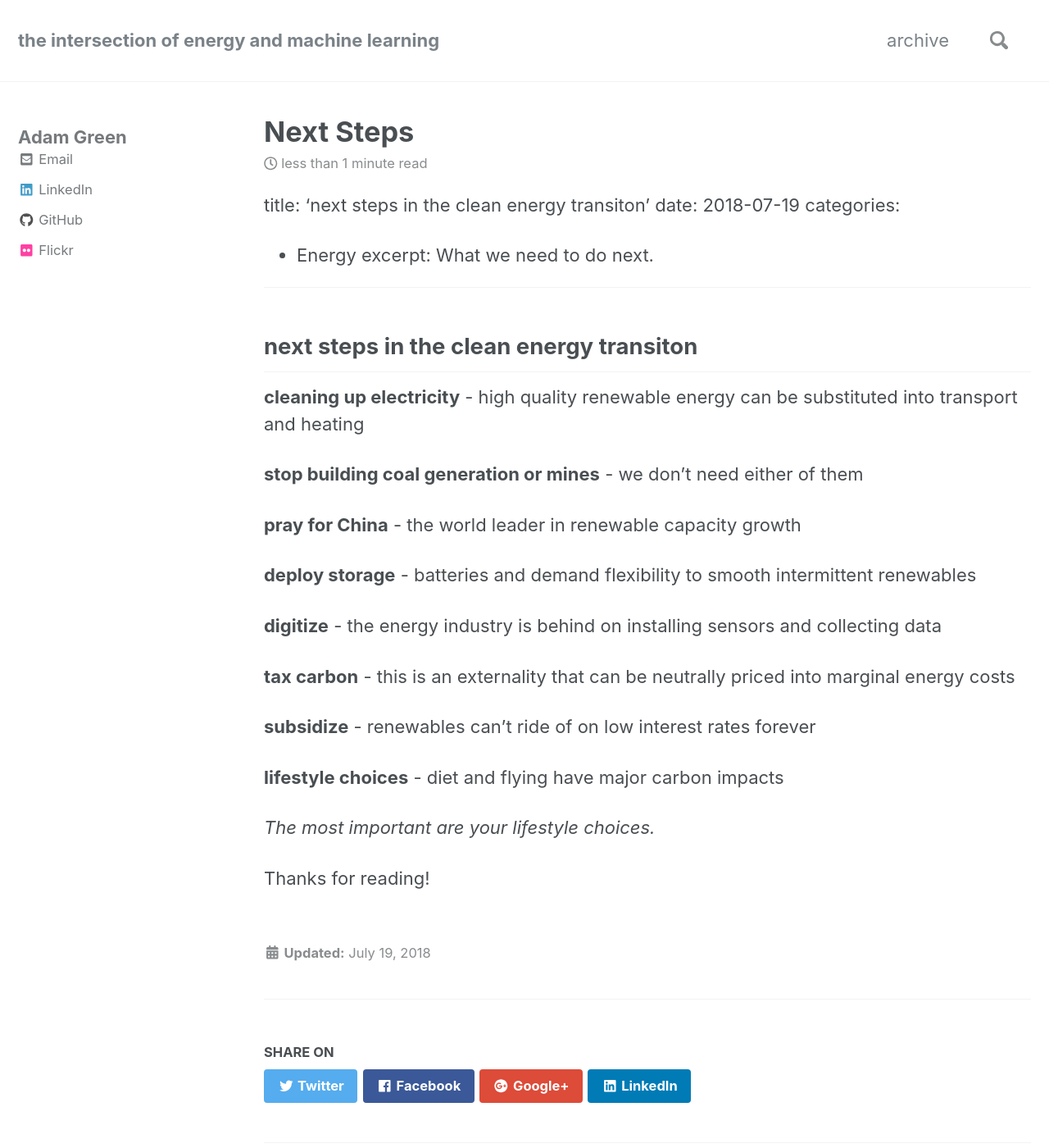
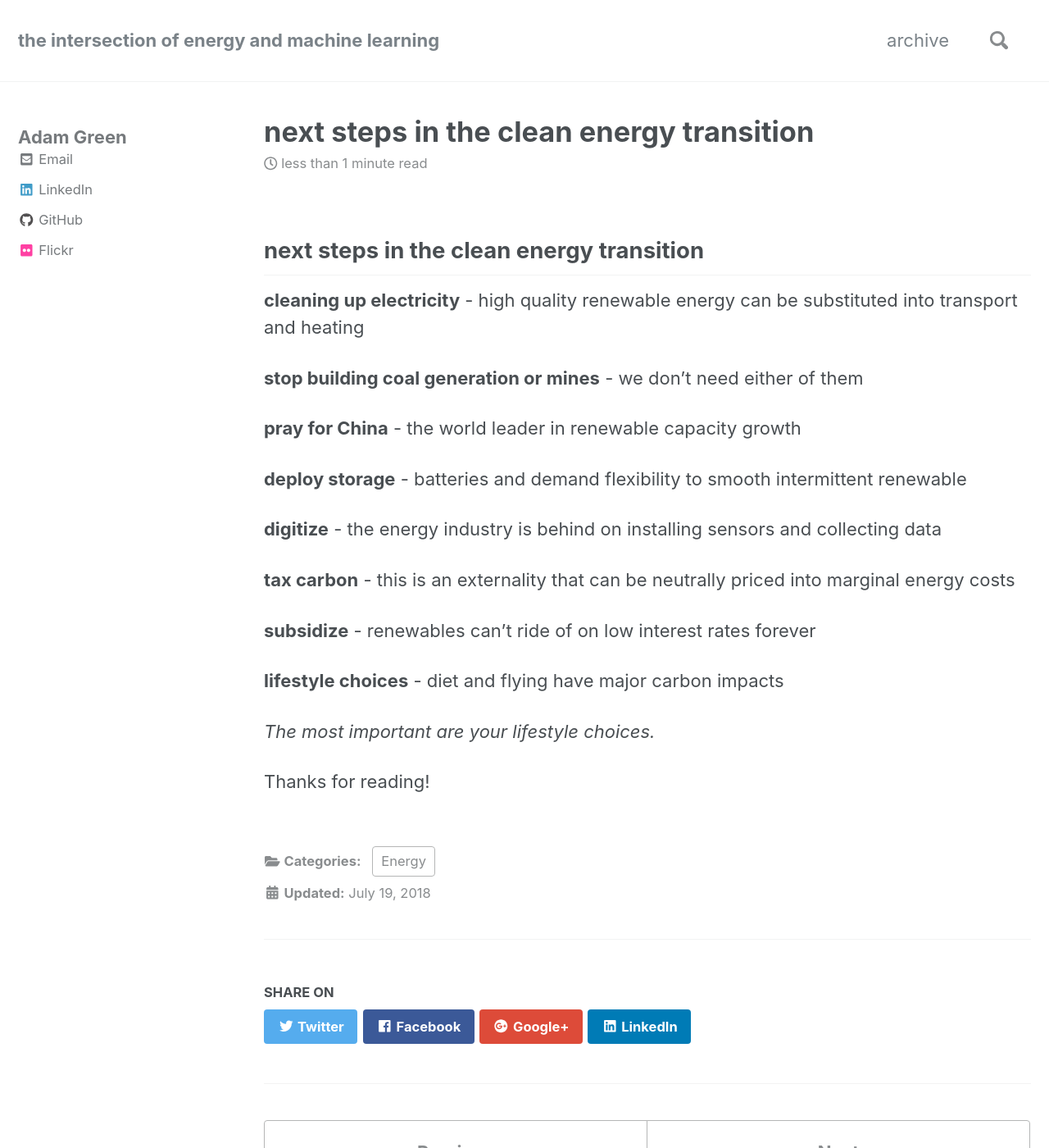
Before and after one commit to ADGEfficiency/adgefficiency.github.io, a Jekyll site: the page built from _posts/2018-07-19-next-steps.md, in a window 1280 px wide and 1400 px high. Shown: the whole window at 82% size. Built offline with Jekyll 4.4.1, drawn with Linux system fonts in a browser that asks for light colours; nearby versions of some CDN libraries.

Commit message:
drafting

```diff
--- a/_posts/2018-07-19-next-steps.md
+++ b/_posts/2018-07-19-next-steps.md
@@ -1,4 +1,5 @@
-title: 'next steps in the clean energy transiton'
+---
+title: 'next steps in the clean energy transition'
 date: 2018-07-19
 categories:
 - Energy
@@ -6,7 +7,7 @@
 
 ---
 
-## next steps in the clean energy transiton
+## next steps in the clean energy transition
 
 **cleaning up electricity** - high quality renewable energy can be substituted into transport and heating
 
@@ -14,7 +15,7 @@
 
 **pray for China** - the world leader in renewable capacity growth
 
-**deploy storage** - batteries and demand flexibility to smooth intermittent renewables
+**deploy storage** - batteries and demand flexibility to smooth intermittent renewable
 
 **digitize** - the energy industry is behind on installing sensors and collecting data
 
```
